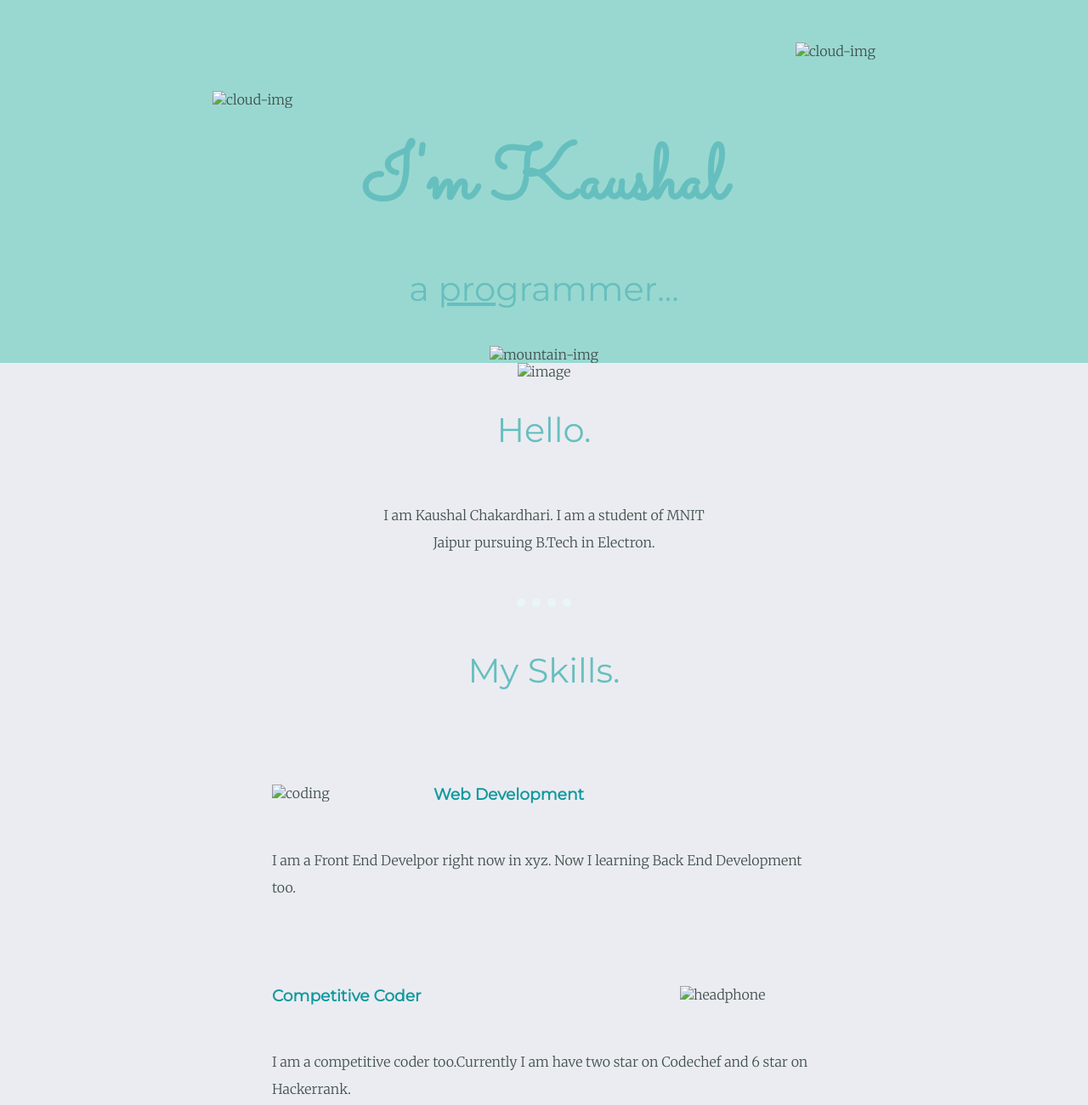
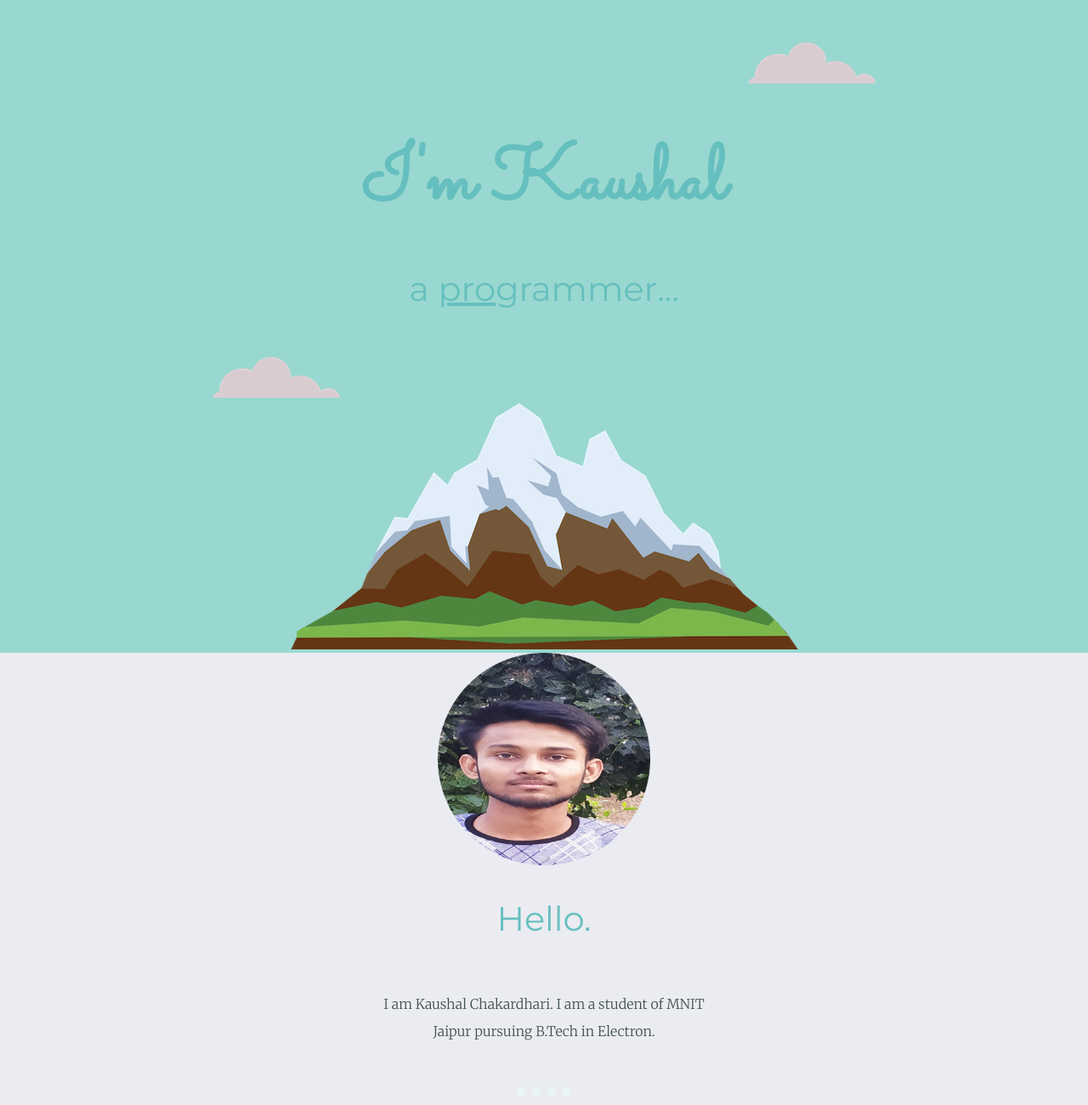
Before and after one commit to kaushal000125/My-site-1-, a plain HTML site: page index.html in a window 1280 px wide. Shown: the top 1300 px of the page at 85% size. Drawn offline with Linux system fonts and the light colour scheme; files that its build step writes are made by us from their sources.

Commit message:
linking the images

```diff
--- a/index.html
+++ b/index.html
@@ -4,7 +4,7 @@
 <head>
   <meta charset="utf-8">
   <title>Kaushal's site</title>
-  <link rel="stylesheet" href="css/styles.css">
+  <link rel="stylesheet" href="styles.css">
   <link rel="icon" href="kcc.ico">
   <link href="https://fonts.googleapis.com/css2?family=Marck+Script&family=Merriweather:wght@300&family=Montserrat&family=Sacramento&display=swap" rel="stylesheet">
 
@@ -12,18 +12,18 @@
 
 <body>
   <div class="top-container">
-    <img class="top-cloud" src="images/cloud.png" alt="cloud-img" />
+    <img class="top-cloud" src="cloud.png" alt="cloud-img" />
     <h1>I'm Kaushal</h1>
     <h2>
       a <span class="pro">pro</span>grammer...
     </h2>
-    <img class="bottom-cloud" src="images/cloud.png" alt="cloud-img" />
-    <img src="images/mountain.png" alt="mountain-img" />
+    <img class="bottom-cloud" src="cloud.png" alt="cloud-img" />
+    <img src="mountain.png" alt="mountain-img" />
   </div>
 
   <div class="middle-container">
     <div class="profile">
-      <img src="images/circle-cropped (3).png" height="250px" width="250px" alt="image">
+      <img src="circle-cropped (3).png" height="250px" width="250px" alt="image">
       <h2>Hello.</h2>
       <p class="intro">I am Kaushal Chakardhari. I am a student of MNIT Jaipur pursuing B.Tech in Electron.</p>
     </div>
@@ -31,12 +31,12 @@
     <div class="skills">
       <h2>My Skills.</h2>
       <div class="skill-row">
-        <img class="coding" src="images/code.png" alt="coding">
+        <img class="coding" src="code.png" alt="coding">
         <h3>Web Development</h3>
         <p>I am a Front End Develpor right now in xyz. Now I learning Back End Development too.</p>
       </div>
       <div class="skill-row">
-        <img class="headphone" src="images/headset.png" alt="headphone">
+        <img class="headphone" src="headset.png" alt="headphone">
         <h3>Competitive Coder</h3>
         <p>I am a competitive coder too.Currently I am have two star on Codechef and 6 star on Hackerrank.</p>
       </div>
@@ -50,9 +50,9 @@
     </div>
   </div>
   <div class="bottom-container">
-    <a class="footer-link" href="https://www.linkedin.com/"><img src="images/linkedin.png" height="70px" width="70px" /></a>
-    <a class="footer-link" href="https://twitter.com/"><img src="images/twitter.png" height="70px" width="70px" /></a>
-    <a class="footer-link" href="https://www.appbrewery.co/"><img src="images/global.png" height="70px" width="70px" /></a>
+    <a class="footer-link" href="https://www.linkedin.com/"><img src="linkedin.png" height="70px" width="70px" /></a>
+    <a class="footer-link" href="https://twitter.com/"><img src="twitter.png" height="70px" width="70px" /></a>
+    <a class="footer-link" href="https://www.appbrewery.co/"><img src="global.png" height="70px" width="70px" /></a>
     <p class="kccolor">© 2020 Kaushal Chakardhari @ MNIT.</p>
   </div>
 
```
